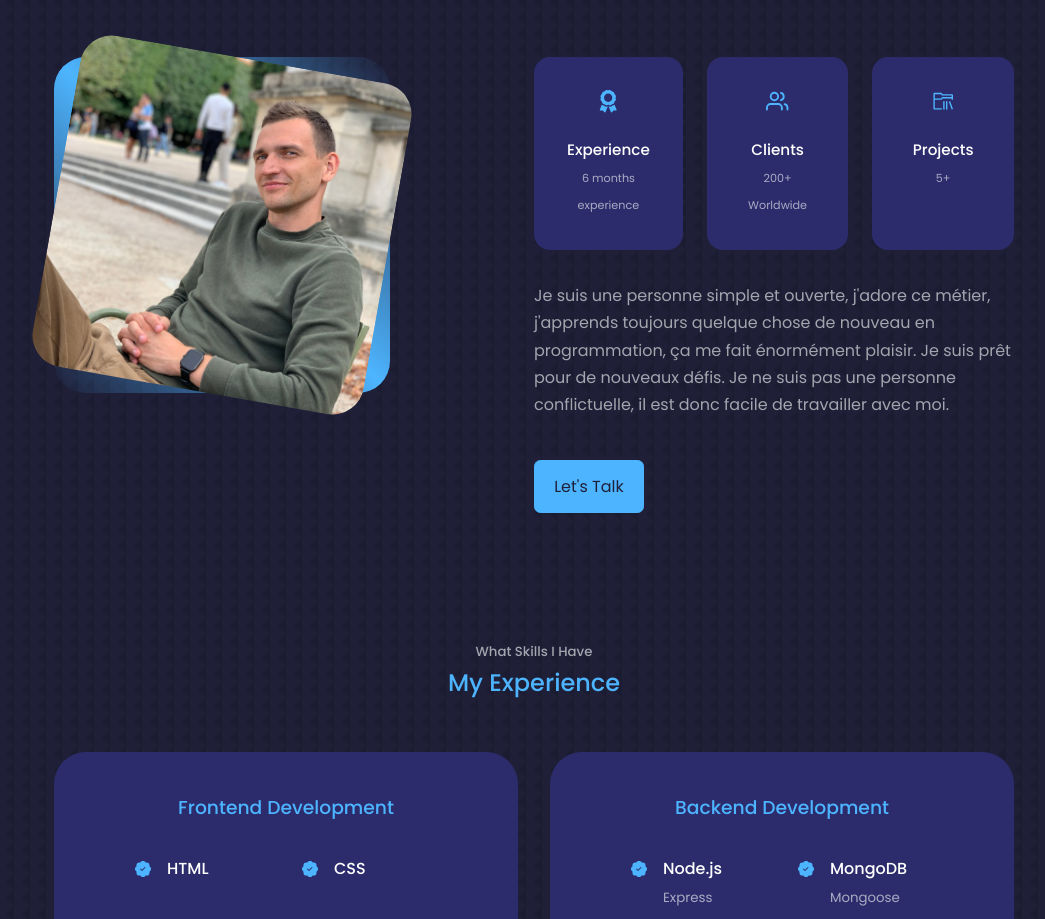
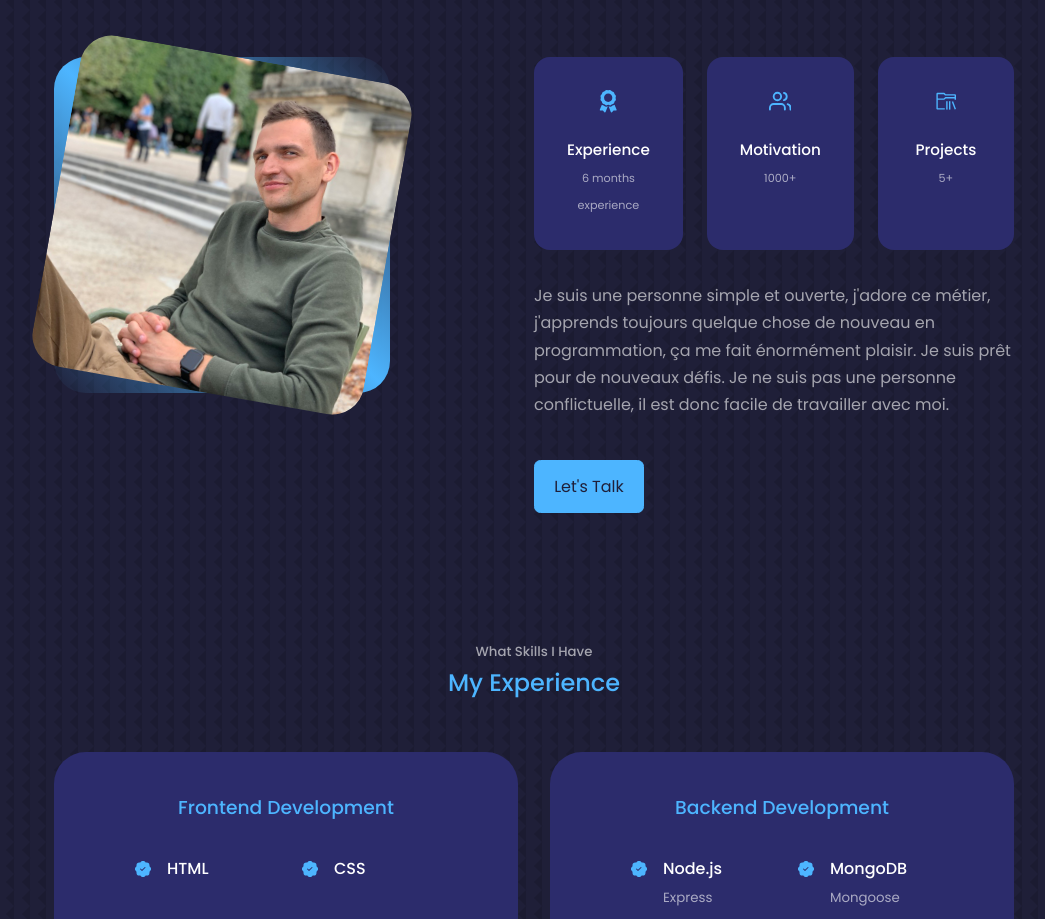
Before and after one commit to Marchelllo27/portfolio-react, a React (Create React App) app: page / in a window 1280 px wide. Shown: the part 982-1901 px from the top of the page, without its empty margins (106-1151 px from the left). Built offline with nearby package versions, Linux system fonts and the light colour scheme.

Commit message:
clients changed to motivation

```diff
--- a/src/components/about/About.jsx
+++ b/src/components/about/About.jsx
@@ -28,8 +28,8 @@ const About = () => {
 
             <article className={classes["about__card"]}>
               <FiUsers className={classes["about__icon"]} />
-              <h5>Clients</h5>
-              <small>200+ Worldwide</small>
+              <h5>Motivation</h5>
+              <small>1000+</small>
             </article>
 
             <article className={classes["about__card"]}>
```
